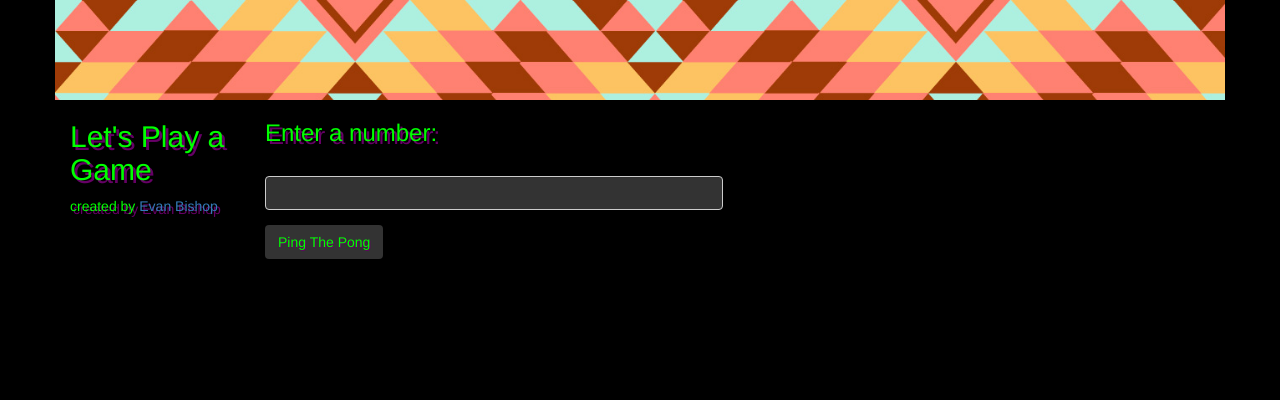
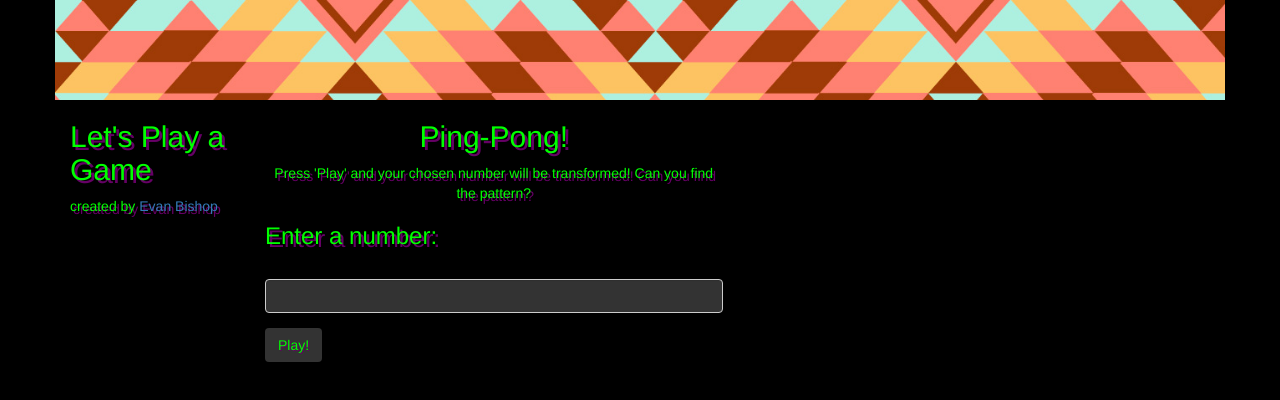
Before and after one commit to EB888/ping-pong-eb, a plain HTML site: page index.html in a window 1280 px wide. Drawn offline with Linux system fonts and the light colour scheme.

Commit message:
clean out unneeded lines of javascript and change some woding in html

```diff
--- a/index.html
+++ b/index.html
@@ -19,16 +19,18 @@
           <p>created by <a href="https://github.com/eb888">Evan Bishop</a></p>
         </div>
         <div class="col-md-5 mainbody">
+          <h2 class="text-center">Ping-Pong!</h2>
+          <p class="text-center">Press 'Play' and your chosen number will be transformed! Can you find the pattern?</p>
           <h3 class="text-left">Enter a number:</h3>
           <form id="pingpongForm">
             <div class="form-group">
               <label for="pingpong"></label>
               <input id="pingpong" class="form-control" type="number">
             </div>
-            <button type="submit" class="btn">Ping The Pong</button>
+            <button type="submit" class="btn">Play!</button>
           </form>
           <div class="outputdiv">
-            <p class="orange">WHAT IN THE HELL DO YOU THINK YOUR DOING?!</p>
+            <p class="orange">I wouldn't do that if I were you....</p>
             <br>
             <img src="img/satan.jpeg" class="img-responsive sixsixsix" alt="666?!?!?! ">
           </div>
```
Also changed, not shown: js/scripts.js (+2 -9 lines).
